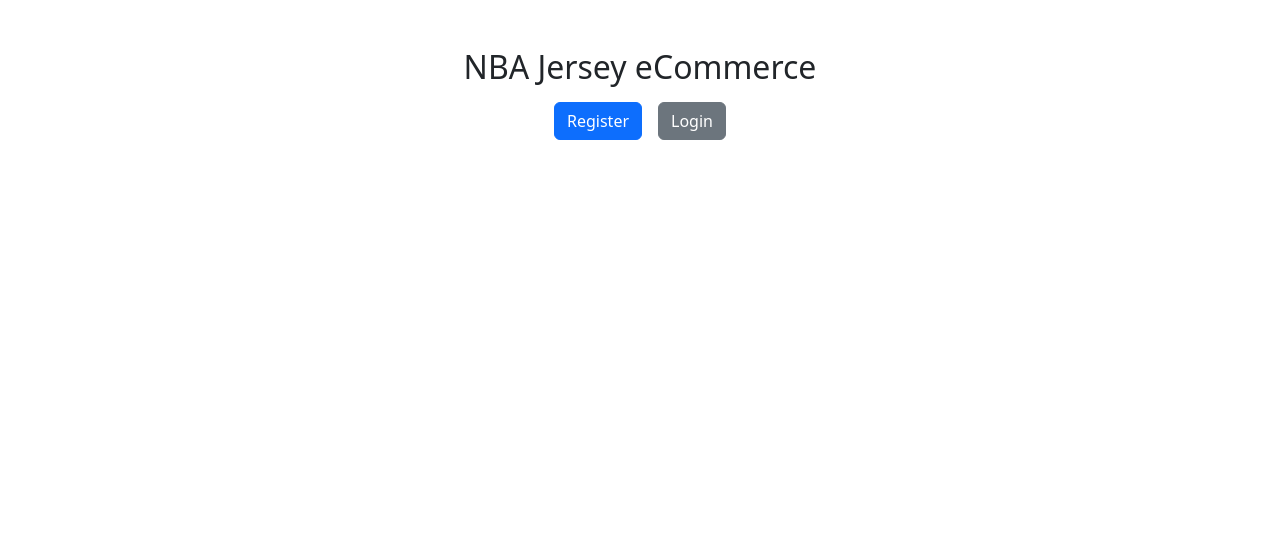
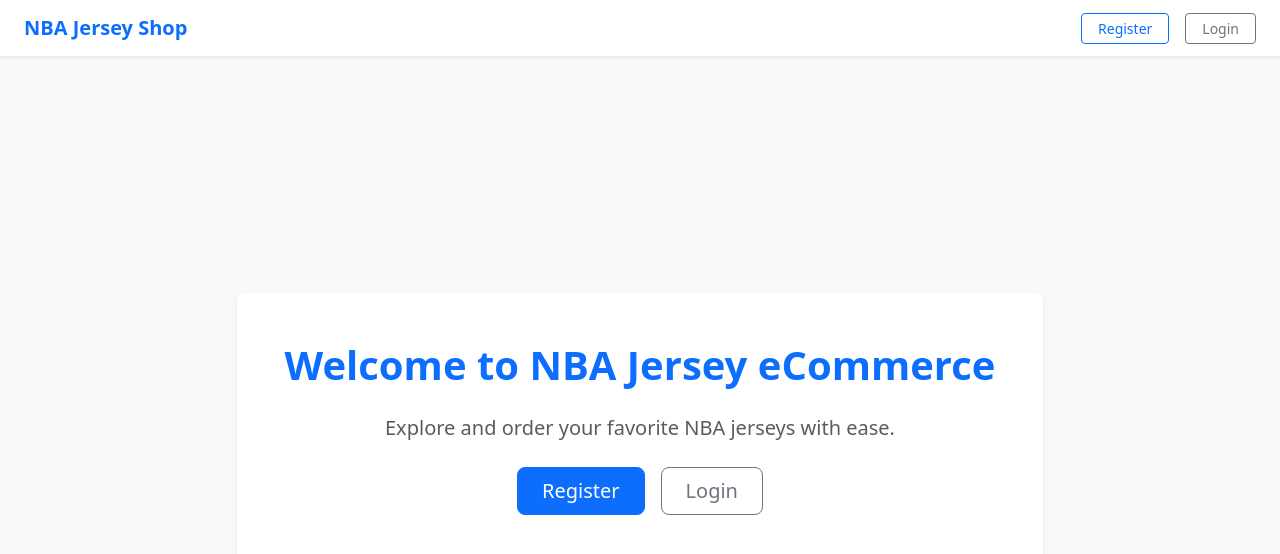
Before and after one commit to kimlengthai/nba-jersey-app, a React (Vite) app in the folder client/: page / in a window 1280 px wide. Shown: the top 554 px of the page. Built offline with nearby package versions, Linux system fonts and the light colour scheme.

Commit message:
Style my Home page

```diff
--- a/client/src/pages/Home.jsx
+++ b/client/src/pages/Home.jsx
@@ -2,13 +2,42 @@
 
 function Home()
 {
-    return (
-        <div className="text-center mt-5">
-        <h2>NBA Jersey eCommerce</h2>
-        <Link to="/register" className="btn btn-primary m-2">Register</Link>
-        <Link to="/login" className="btn btn-secondary m-2">Login</Link>
+  return (
+    <div className="vh-100 d-flex flex-column bg-light">
+      {/* Navbar */}
+      <nav className="navbar navbar-expand-lg navbar-light bg-white shadow-sm px-4">
+        <span className="navbar-brand fw-bold text-primary">
+          NBA Jersey Shop
+        </span>
+        <div className="ms-auto d-flex align-items-center gap-3">
+          <Link to="/register" className="btn btn-outline-primary btn-sm px-3">
+            Register
+          </Link>
+          <Link to="/login" className="btn btn-outline-secondary btn-sm px-3">
+            Login
+          </Link>
         </div>
-    );
+      </nav>
+
+      {/* Page Content */}
+      <div className="d-flex flex-column justify-content-center align-items-center flex-grow-1">
+        <div className="text-center bg-white p-5 rounded shadow-sm">
+          <h1 className="mb-4 text-primary fw-bold">Welcome to NBA Jersey eCommerce</h1>
+          <p className="mb-4 text-muted fs-5">
+            Explore and order your favorite NBA jerseys with ease.
+          </p>
+          <div>
+            <Link to="/register" className="btn btn-primary btn-lg me-3 px-4">
+              Register
+            </Link>
+            <Link to="/login" className="btn btn-outline-secondary btn-lg px-4">
+              Login
+            </Link>
+          </div>
+        </div>
+      </div>
+    </div>
+  );
 }
 
 export default Home;
```
